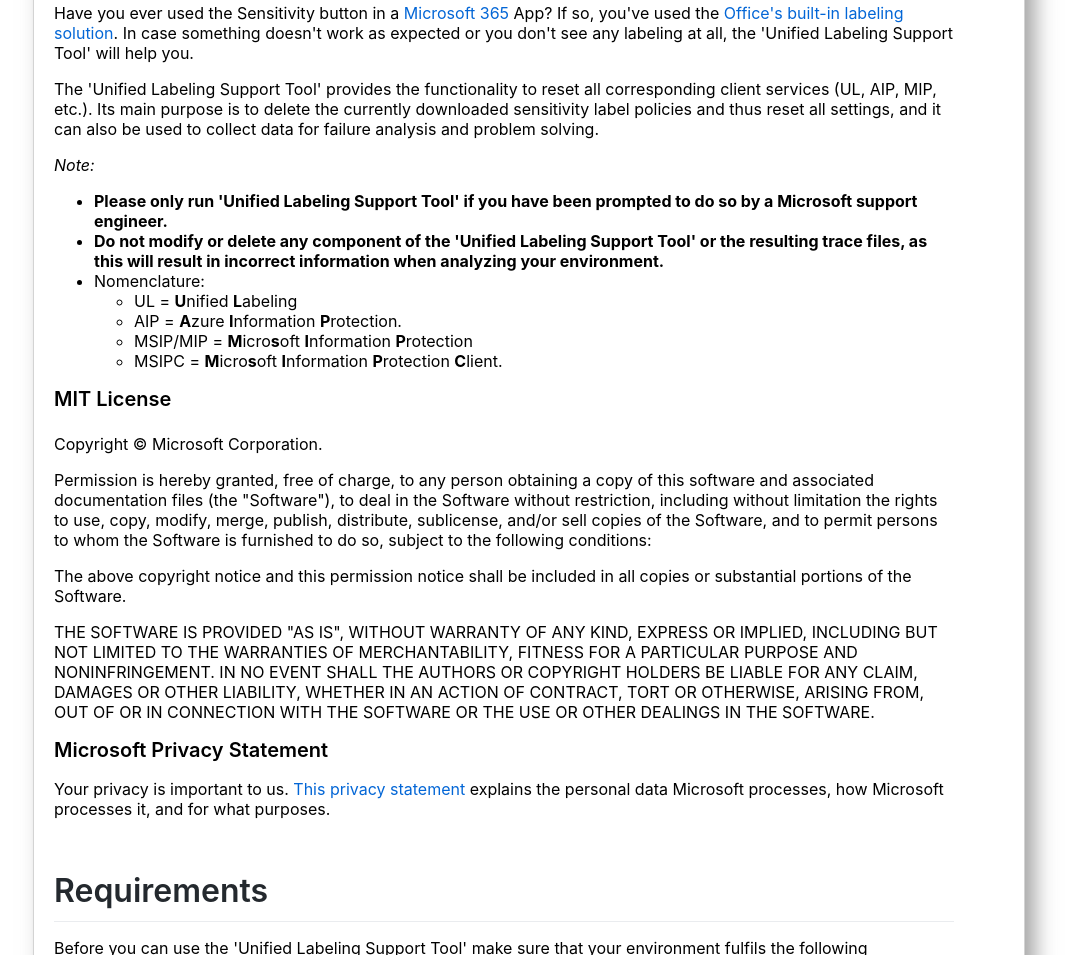
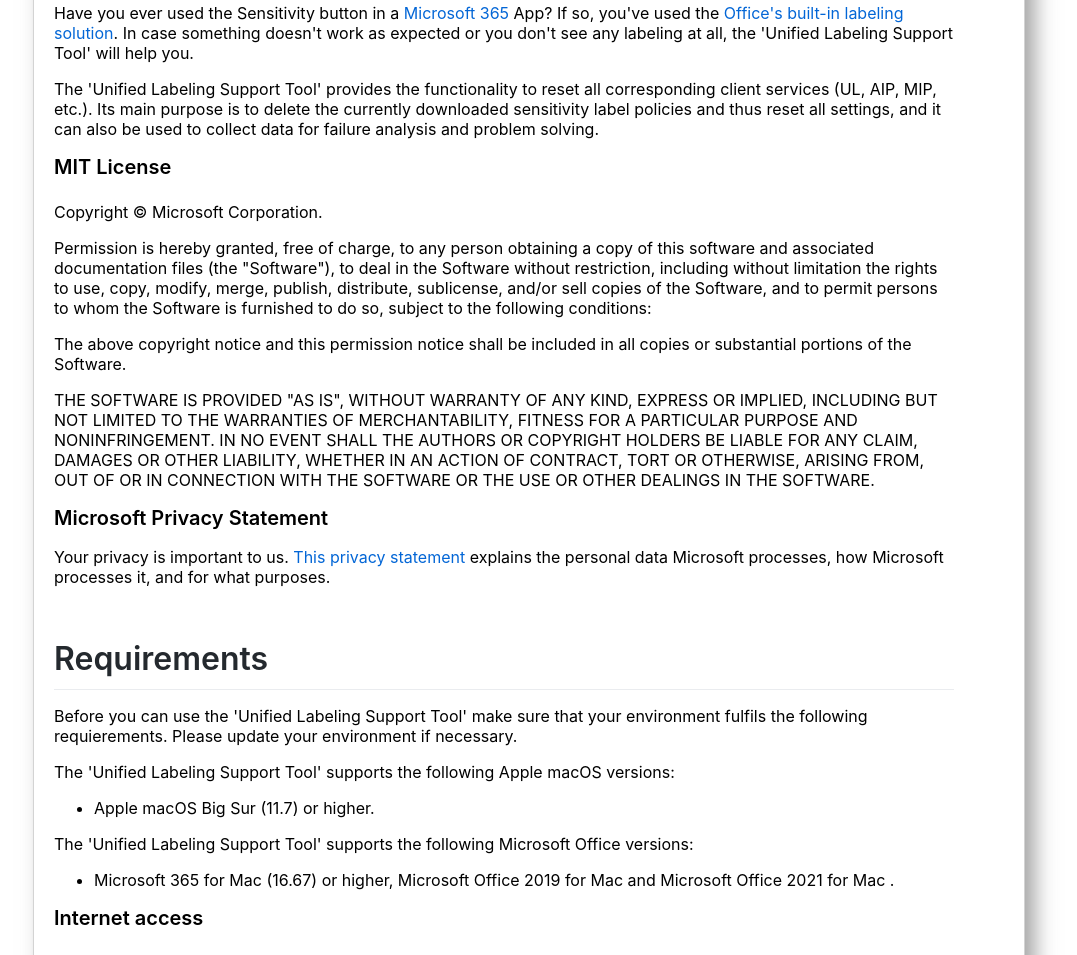
Before and after one commit to microsoft/ComplianceUtility, a plain HTML site: page ULSupportTool-Mac.htm in a window 1280 px wide. Shown: the part 912-1867 px from the top of the page, without its empty margins (111-1188 px from the left). Drawn offline with Linux system fonts and the light colour scheme.

Commit message:
Add files via upload

```diff
--- a/ULSupportTool-Mac.htm
+++ b/ULSupportTool-Mac.htm
@@ -6,7 +6,7 @@
 <meta content="text/html; charset=utf-8" http-equiv="Content-Type" />
 <meta content="en-us" http-equiv="Content-Language" />
 <meta content="3.0.7" http-equiv="VERSION" />
-<meta content="05/12/2022" http-equiv="CREATEDATE" />
+<meta content="09/12/2022" http-equiv="CREATEDATE" />
 <meta content="Claus Schiroky" http-equiv="AUTHOR" />
 <meta content="https://aka.ms/UnifiedLabelingSupportTool/Latest" http-equiv="SOURCE" />
 <meta content="Copyright (c) Microsoft Coporation." http-equiv="COPYRIGHT" />
@@ -357,29 +357,6 @@ width="197" height="41" alt="Microsoft" longdesc="Microsoft" style="float: right
 				purpose is to delete the currently downloaded sensitivity label
 				policies and thus reset all settings, and it can also be used to
 				collect data for failure analysis and problem solving.<o:p></o:p></span></p>
-				<p><em>Note:</em></p>
-				<ul>
-					<li><strong>Please only run '<span lang="EN-US">Unified
-					Labeling Support Tool'</span> if you have
-					been prompted to do so by a Microsoft support engineer.</strong></li>
-					<li><strong>Do not modify or delete any component of the
-					'<span lang="EN-US">Unified Labeling Support Tool'</span> or the resulting trace files, as
-					this will result in incorrect information when analyzing
-					your environment.</strong></li>
-					<li>Nomenclature:
-					<ul>
-						<li>UL = <strong>U</strong>nified <strong>L</strong>abeling</li>
-						<li>AIP = <strong>A</strong>zure <strong>I</strong>nformation
-						<strong>P</strong>rotection.</li>
-						<li>MSIP/MIP = <strong>M</strong>icro<strong>s</strong>oft
-						<strong>I</strong>nformation
-						<strong>P</strong>rotection</li>
-						<li>MSIPC = <strong>M</strong>icro<strong>s</strong>oft
-						<strong>I</strong>nformation
-						<strong>P</strong>rotection <strong>C</strong>lient.</li>
-					</ul>
-					</li>
-				</ul>
 				<p class="Header3"><a name="MIT_License">MIT
 				License</a></p>
 				<p>Copyright © Microsoft Corporation.</p>
```
Also changed, not shown: ULSupportTool-Win.htm (+2 -23 lines), 2 other files.
